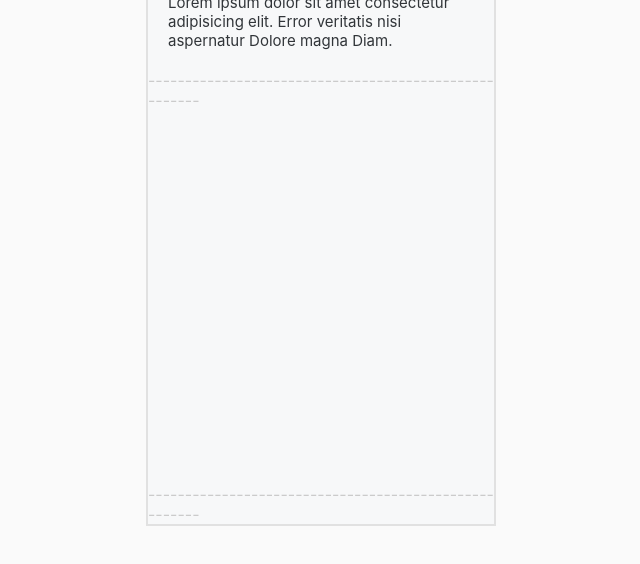
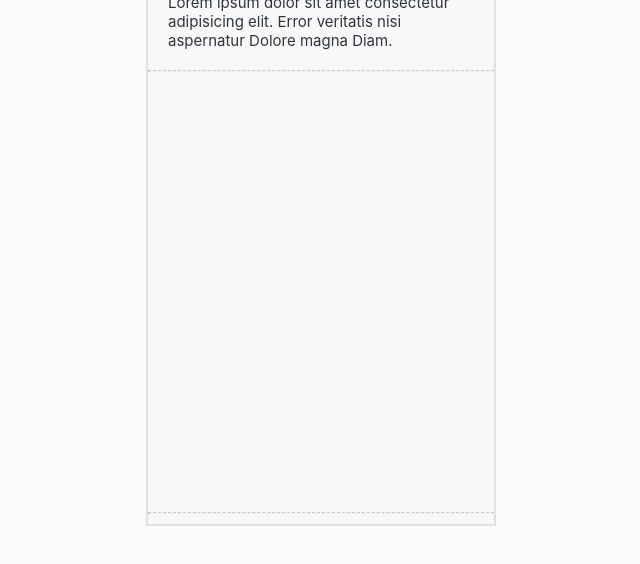
Before and after one commit to AnkushShekhawat2000/login-signup, a React (Create React App) app: page /profilePage in a window 1280 px wide. Shown: the part 244-808 px from the top of the page, without its empty margins (319-959 px from the left). Built offline with nearby package versions, Linux system fonts and the light colour scheme.

Commit message:
final ss

```diff
--- a/src/App.css
+++ b/src/App.css
@@ -52,7 +52,7 @@ legend {
 
 @media screen and (max-width:800px) {
 
-  .landing-page-container,.login-container,.ingupPage-container{
+  .landing-page-container,.login-container,.singupPage-container, .profilePage{
       max-width: 100vw;
       max-height: 100vh;
       height: 100%;
--- a/src/Components/ProfilePage.js
+++ b/src/Components/ProfilePage.js
@@ -22,13 +22,12 @@ const ProfilePage = () => {
             </div>
 
             <div className="blank-container">
-
-
-            <p>------------------------------------------------------</p>
-
-            <p>------------------------------------------------------</p>
-
-
+              <div>
+                <hr/>
+              </div>
+              <div>
+                <hr/>
+              </div>
             </div>
 
         </div>
--- a/src/Components/Style/profilePage.css
+++ b/src/Components/Style/profilePage.css
@@ -73,11 +73,10 @@
     display: flex;
     flex-direction: column;
     justify-content: space-between;
+    padding-bottom: 10px;
 }
 
-.blank-container p{
-    display: flex;
-    flex-direction: column;
-    color: #CBCBCB;
-    font-weight: 400;
-}
+hr {
+    border-top: 1px dashed #CBCBCB;
+    font-weight: 500;
+  }
```
